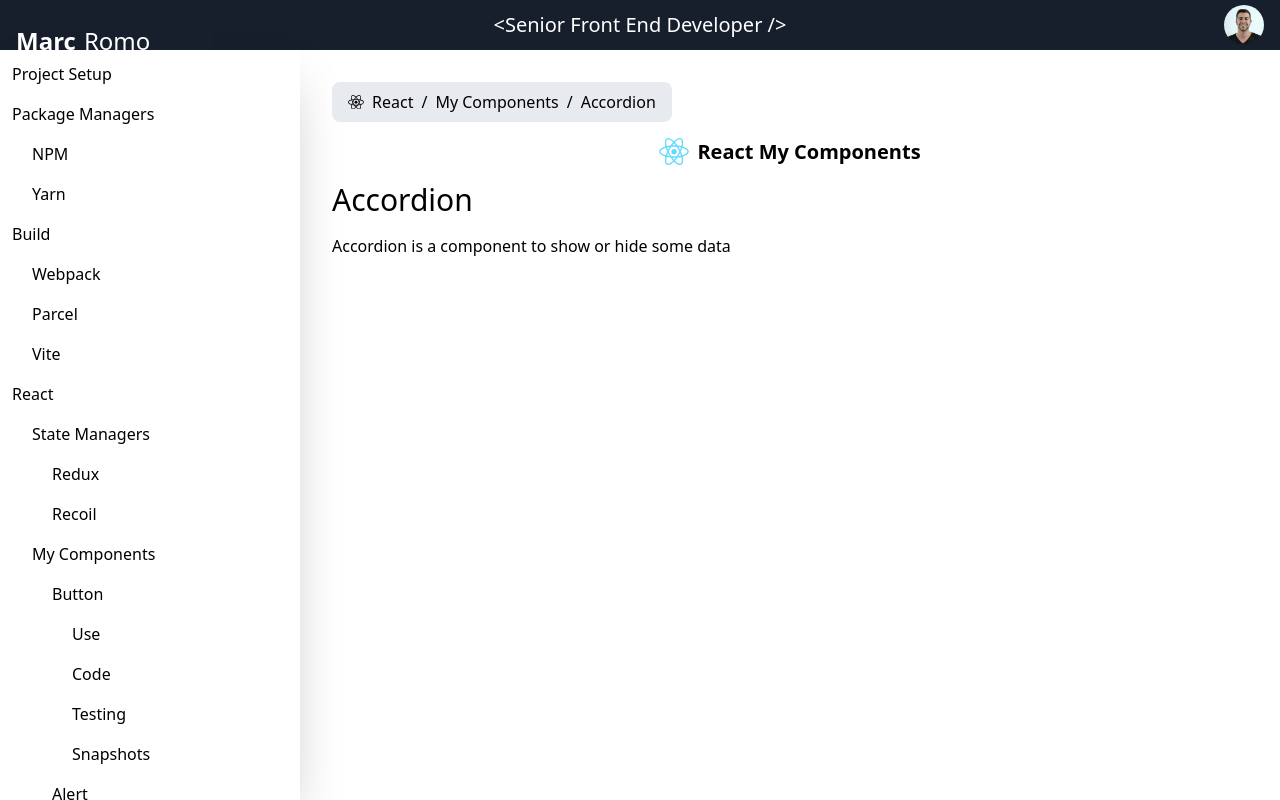
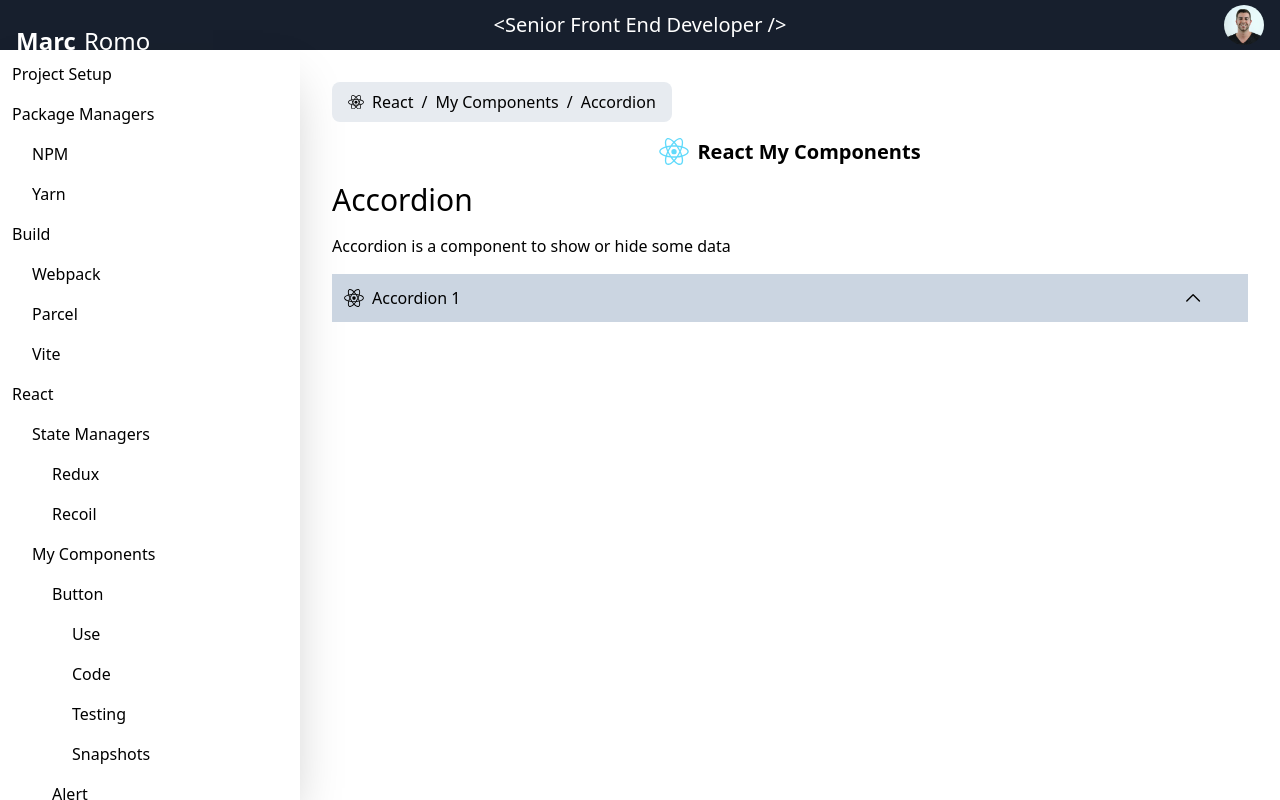
Before and after one commit to marcromotarre/me, a React (Vite) app: page /react/my-components/accordion in a window 1280 px wide. Built offline with nearby package versions, Linux system fonts and the light colour scheme.

Commit message:
accordion

```diff
--- a/src/components/common/Typography/Typography.tsx
+++ b/src/components/common/Typography/Typography.tsx
@@ -190,21 +190,41 @@ export default Typography;
 
 const classNames = ({ gutterBottom }: { gutterBottom: boolean }) => {
   return {
-    h1: `text-5xl font-normal ${gutterBottom ? GUTTER_BOTTOM : ""}`,
-    h2: `text-4xl font-normal ${gutterBottom ? GUTTER_BOTTOM : ""}`,
-    h3: `text-3xl font-normal ${gutterBottom ? GUTTER_BOTTOM : ""}`,
+    h1: `sm:text-4xl md:text-5xl lg:text-5xl font-normal ${
+      gutterBottom ? GUTTER_BOTTOM : ""
+    }`,
+    h2: `sm:text-3xl md:text-4xl lg:text-4xl font-normal ${
+      gutterBottom ? GUTTER_BOTTOM : ""
+    }`,
+    h3: `sm:text-2xl md:text-3xl lg:text-3xl font-normal ${
+      gutterBottom ? GUTTER_BOTTOM : ""
+    }`,
     h4: `text-2xl font-normal ${gutterBottom ? GUTTER_BOTTOM : ""}`,
-    h5: `text-xl font-normal ${gutterBottom ? GUTTER_BOTTOM : ""}`,
-    h6: `text-lg font-normal ${gutterBottom ? GUTTER_BOTTOM : ""}`,
-    subtitle1: `text-base font-normal ${gutterBottom ? GUTTER_BOTTOM : ""}`,
+    h5: `sm:text-lg md:text-2xl lg:text-2xl text-xl font-normal ${
+      gutterBottom ? GUTTER_BOTTOM : ""
+    }`,
+    h6: `sm:text-lg md:text-xl lg:text-xl  font-normal ${
+      gutterBottom ? GUTTER_BOTTOM : ""
+    }`,
+    subtitle1: `sm:text-sm md:text-base lg:text-base font-normal ${
+      gutterBottom ? GUTTER_BOTTOM : ""
+    }`,
     subtitle2: `text-sm ${gutterBottom ? GUTTER_BOTTOM : ""}`,
     body1: `sm:text-sm md:text-base lg:text-base font-light ${
       gutterBottom ? GUTTER_BOTTOM : ""
     }`,
-    body2: `text-sm font-normal ${gutterBottom ? GUTTER_BOTTOM : ""}`,
-    button: `text-sm font-medium ${gutterBottom ? GUTTER_BOTTOM : ""}`,
-    caption: `text-sm font-normal ${gutterBottom ? GUTTER_BOTTOM : ""}`,
-    overline: `text-sm font-normal ${gutterBottom ? GUTTER_BOTTOM : ""}`,
+    body2: `sm:text-xs md:text-sm lg:text-sm font-normal ${
+      gutterBottom ? GUTTER_BOTTOM : ""
+    }`,
+    button: `sm:text-xs md:text-sm lg:text-sm font-medium ${
+      gutterBottom ? GUTTER_BOTTOM : ""
+    }`,
+    caption: `sm:text-xs md:text-sm lg:text-sm font-normal ${
+      gutterBottom ? GUTTER_BOTTOM : ""
+    }`,
+    overline: `sm:text-xs md:text-sm lg:text-sm font-normal ${
+      gutterBottom ? GUTTER_BOTTOM : ""
+    }`,
   };
 };
 
--- a/src/components/common/accordion/Accordion.tsx
+++ b/src/components/common/accordion/Accordion.tsx
@@ -1,5 +1,39 @@
-const Accordion = () => {
-  return <div className={``}></div>;
+import React, { ReactElement, cloneElement, useState } from "react";
+import AccordionDetails from "./AccordionDetails";
+import AccordionSummary from "./AccordionSummary";
+
+const Accordion = ({ children }: ComponentProps) => {
+  const [isOpen, setIsOpen] = useState(false);
+  const AccordionSummaryMemo = React.memo(AccordionSummary);
+  const AccordionDetailsMemo = React.memo(AccordionDetails);
+
+  const accordionSummary = children.find(
+    (child) => child.type.name === AccordionSummaryMemo.type.name
+  );
+
+  const accordionDetails = children.find(
+    (child) => child.type.name === AccordionDetailsMemo.type.name
+  );
+
+  return (
+    <div className="w-[100%] bg-slate-300">
+      <div
+        className={`flex  w-[100%] justify-center`}
+        onClick={() => {
+          setIsOpen(!isOpen);
+        }}
+      >
+        {cloneElement(accordionSummary, {})}
+      </div>
+
+      {isOpen && cloneElement(accordionDetails, {})}
+    </div>
+  );
+};
+
+type ComponentProps = {
+  children: Array<ReactElement>;
+  expandMoreIcon: Array<ReactElement>;
 };
 
 export default Accordion;
--- /dev/null
+++ b/src/components/common/accordion/AccordionDetails.tsx
@@ -0,0 +1,5 @@
+const AccordionDetails = ({ children }) => {
+  return <div>{children}</div>;
+};
+
+export default AccordionDetails;
--- /dev/null
+++ b/src/components/common/accordion/AccordionSummary.tsx
@@ -0,0 +1,16 @@
+import { ReactElement, cloneElement } from "react";
+
+const AccordionSummary = ({ expandIcon, children }: ComponentProps) => {
+  return (
+    <div className="grid w-[100%] grid-cols-[auto_50px] p-3">
+      <div className="self-center">{children}</div>
+      {cloneElement(expandIcon, { size: "15", className: "self-center" })}
+    </div>
+  );
+};
+
+type ComponentProps = {
+  expandIcon: ReactElement;
+};
+
+export default AccordionSummary;
--- a/src/components/common/icons/index.tsx
+++ b/src/components/common/icons/index.tsx
@@ -20,3 +20,4 @@ export { default as InfoCircledIcon } from "./mr-icons/InfoCircledIcon";
 export { default as ErrorCircledIcon } from "./mr-icons/ErrorCircledIcon";
 export { default as WarningIcon } from "./mr-icons/WarningIcon";
 export { default as CopyIcon } from "./mr-icons/CopyIcon";
+export { default as UpIcon } from "./mr-icons/UpIcon";
--- /dev/null
+++ b/src/components/common/icons/mr-icons/UpIcon.tsx
@@ -0,0 +1,34 @@
+const NextIcon = ({
+  color = "black",
+  strokeColor = "transparent",
+  strokeWidth = "0.2",
+  size = 20,
+  className = "",
+}: {
+  color?: string;
+  strokeColor?: string;
+  strokeWidth?: string;
+  size?: number;
+  className?: string;
+}) => {
+  const ASPECT_RATIO = 0.57894736842;
+  return (
+    <svg
+      className={className}
+      width={size}
+      height={size * ASPECT_RATIO}
+      viewBox="0 0 19 11"
+      fill="none"
+      xmlns="http://www.w3.org/2000/svg"
+    >
+      <path
+        d="M17.0047 9.90579L17.0035 9.9058C16.8851 9.90648 16.7677 9.88378 16.658 9.83899C16.5484 9.79425 16.4488 9.72834 16.3648 9.64504C16.3647 9.64496 16.3646 9.64488 16.3645 9.6448L9.07485 2.34514L9.00409 2.27428L8.93333 2.34514L1.64338 9.64509C1.47383 9.81464 1.24387 9.90989 1.00409 9.90989C0.764312 9.90989 0.534353 9.81464 0.364802 9.64509C0.195252 9.47554 0.1 9.24558 0.1 9.0058C0.1 8.76602 0.195252 8.53606 0.364802 8.36651L8.3648 0.36651L8.36509 0.366218C8.44876 0.281863 8.5483 0.214908 8.65797 0.169216C8.76765 0.123525 8.88528 0.1 9.00409 0.1C9.1229 0.1 9.24054 0.123525 9.35021 0.169216C9.45988 0.214908 9.55942 0.281863 9.64309 0.366219L9.64338 0.366509L17.6434 8.36651L17.6437 8.3668C17.728 8.45047 17.795 8.55001 17.8407 8.65968C17.8864 8.76935 17.9099 8.88699 17.9099 9.0058C17.9099 9.12461 17.8864 9.24224 17.8407 9.35192C17.795 9.46159 17.728 9.56113 17.6437 9.6448C17.5596 9.72821 17.4598 9.79421 17.3502 9.83899C17.2405 9.88378 17.1231 9.90648 17.0047 9.90579Z"
+        fill={color}
+        stroke={strokeColor}
+        strokeWidth={strokeWidth}
+      />
+    </svg>
+  );
+};
+
+export default NextIcon;
--- a/src/pages/react/my-components/ReactMyComponentsAccordionPage.tsx
+++ b/src/pages/react/my-components/ReactMyComponentsAccordionPage.tsx
@@ -1,5 +1,9 @@
 import Typography from "../../../components/common/Typography/Typography";
+import Accordion from "../../../components/common/accordion/Accordion";
+import AccordionDetails from "../../../components/common/accordion/AccordionDetails";
+import AccordionSummary from "../../../components/common/accordion/AccordionSummary";
 import Card from "../../../components/common/card/Card";
+import { ReactIcon, UpIcon } from "../../../components/common/icons";
 
 const ReactMyComponentsAccordionPage = () => {
   return (
@@ -8,6 +12,53 @@ const ReactMyComponentsAccordionPage = () => {
       <Typography>
         Accordion is a component to show or hide some data
       </Typography>
+      <Accordion>
+        <AccordionSummary
+          expandIcon={<UpIcon className="" />}
+          aria-controls="panel1a-content"
+          id="panel1a-header"
+        >
+          <div className="flex items-center">
+            <ReactIcon color="black" className="mr-2" />
+            <Typography>Accordion 1</Typography>
+          </div>
+        </AccordionSummary>
+        <AccordionDetails>
+          <Accordion>
+            <AccordionSummary
+              expandIcon={<UpIcon className="" />}
+              aria-controls="panel1a-content"
+              id="panel1a-header"
+            >
+              <div className="flex items-center">
+                <ReactIcon color="black" className="mr-2" />
+                <Typography>Accordion 1</Typography>
+              </div>
+            </AccordionSummary>
+            <AccordionDetails>
+              <Accordion>
+                <AccordionSummary
+                  expandIcon={<UpIcon className="" />}
+                  aria-controls="panel1a-content"
+                  id="panel1a-header"
+                >
+                  <div className="flex items-center">
+                    <ReactIcon color="black" className="mr-2" />
+                    <Typography>Accordion 1</Typography>
+                  </div>
+                </AccordionSummary>
+                <AccordionDetails>
+                  <Typography>
+                    Lorem ipsum dolor sit amet, consectetur adipiscing elit.
+                    Suspendisse malesuada lacus ex, sit amet blandit leo
+                    lobortis eget.
+                  </Typography>
+                </AccordionDetails>
+              </Accordion>
+            </AccordionDetails>
+          </Accordion>
+        </AccordionDetails>
+      </Accordion>
     </>
   );
 };
```
